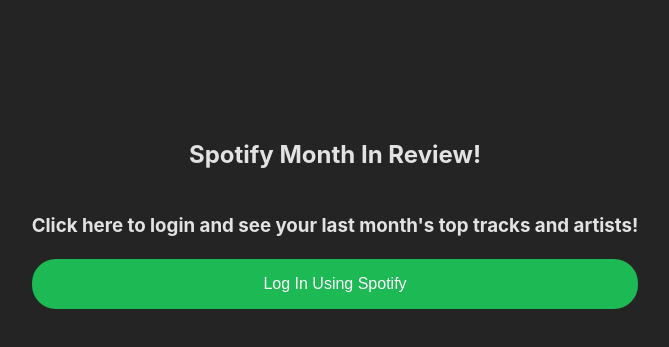
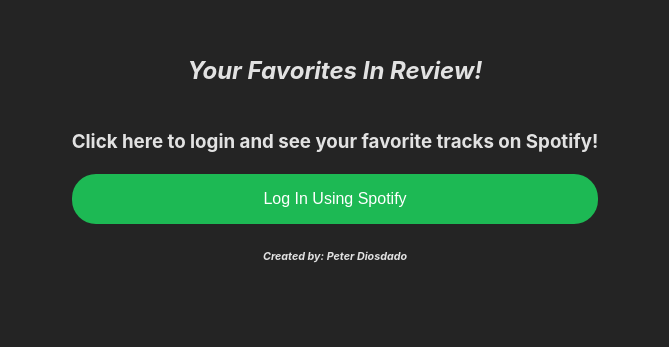
Before and after one commit to PetDios9/your-favorite-tracks, a React (Vite) app: page / in a window 1280 px wide. Shown: the part 251-598 px from the top of the page, without its empty margins (305-974 px from the left). Built offline with nearby package versions, Linux system fonts and the light colour scheme; no server answers.

Commit message:
style: styling changes and renamed landing

```diff
--- a/src/pages/LandingPage.tsx
+++ b/src/pages/LandingPage.tsx
@@ -3,9 +3,10 @@
 export default function LandingPage() {
   return (
     <div className="login-container">
-    <h2>Spotify Month In Review!</h2>
-    <h3>Click here to login and see your last month's top tracks and artists!</h3>
-    <button onClick={authenticate}>Log In Using Spotify</button>
+      <h2 className="top-tracks-heading">Your Favorites In Review!</h2>
+      <h3>Click here to login and see your favorite tracks on Spotify!</h3>
+      <button onClick={authenticate}>Log In Using Spotify</button>
+      <h6 className="top-tracks-heading">Created by: Peter Diosdado</h6>
   </div>
   )
 }
--- a/src/scss/app.scss
+++ b/src/scss/app.scss
@@ -5,7 +5,7 @@
     flex-direction: column;
     justify-content: center;
     align-items: center;
-    padding: 5%;
+    padding: 1%;
 }
 .login-container {
     display: flex;
```
